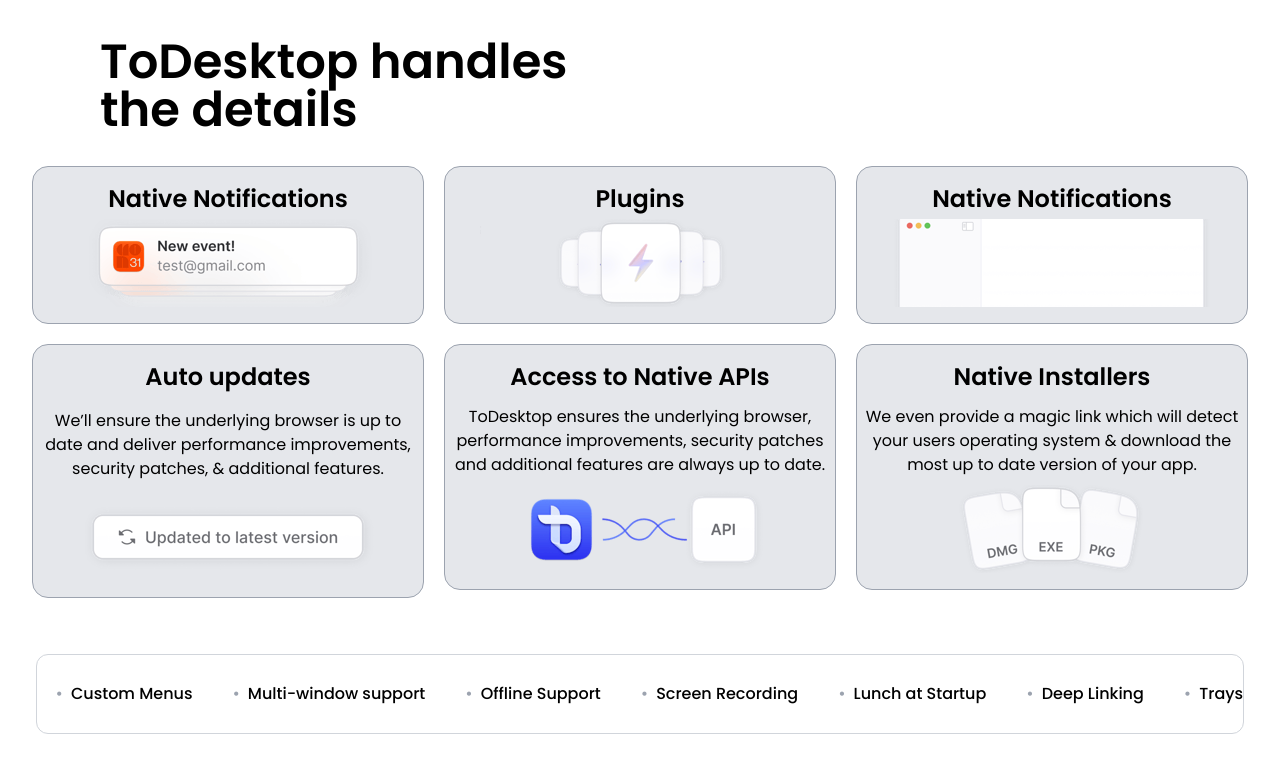
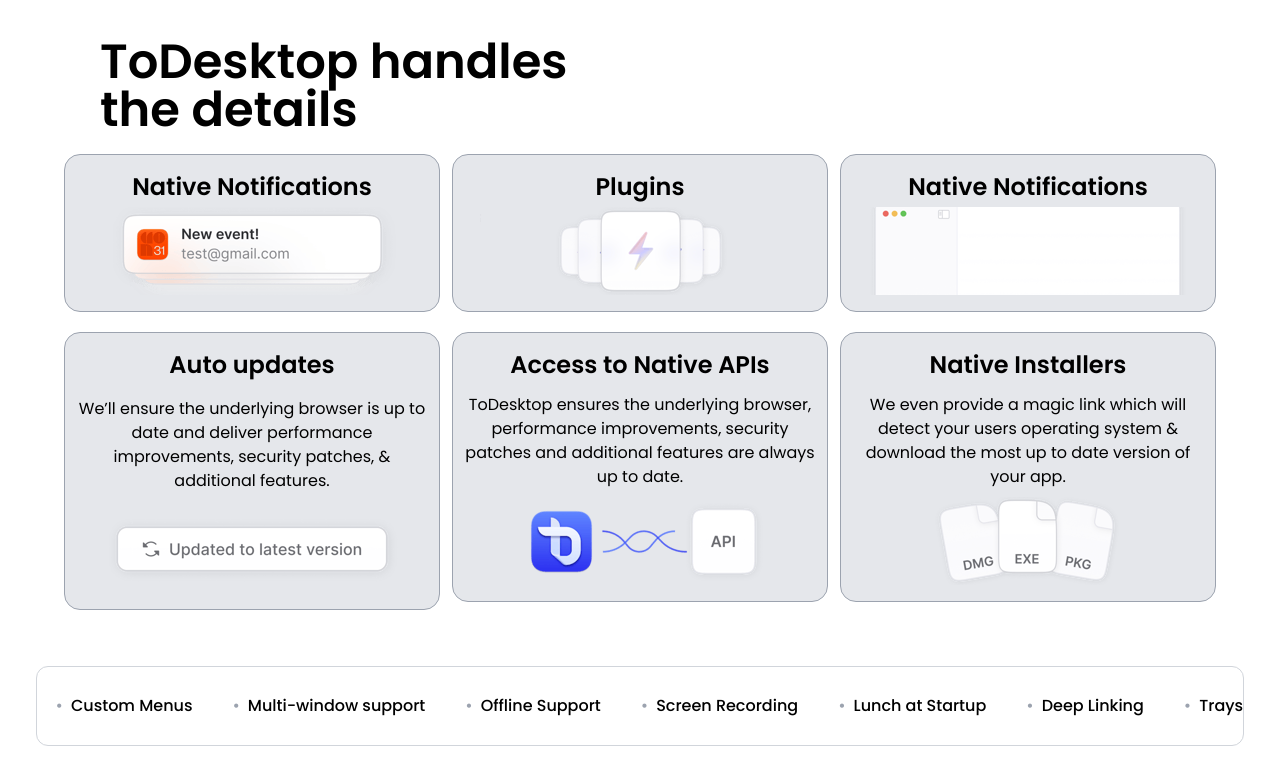
Before and after one commit to rajyadav63/ToDesktop, a React (Vite) app: page / in a window 1280 px wide. Shown: the part 3790-4574 px from the top of the page. Built offline with nearby package versions, Linux system fonts and the light colour scheme.

Commit message:
ToDesktop details

```diff
--- a/src/components/ToDesktopHandle.jsx
+++ b/src/components/ToDesktopHandle.jsx
@@ -2,7 +2,7 @@
 
 const ToDesktopHandle = () => {
   return (
-    <div className='flex flex-col lg:flex-row m-8 gap-5'>
+    <div className='flex flex-col lg:flex-row ml-16 mr-16 gap-3'>
       <div className='lg:w-1/3'>
         <div className='bg-gray-200 border border-gray-400 flex flex-col justify-center items-center h-auto py-4 rounded-2xl mb-5'>
           <h1 className='text-2xl mb-1 font-semibold'>Native Notifications</h1>
```
